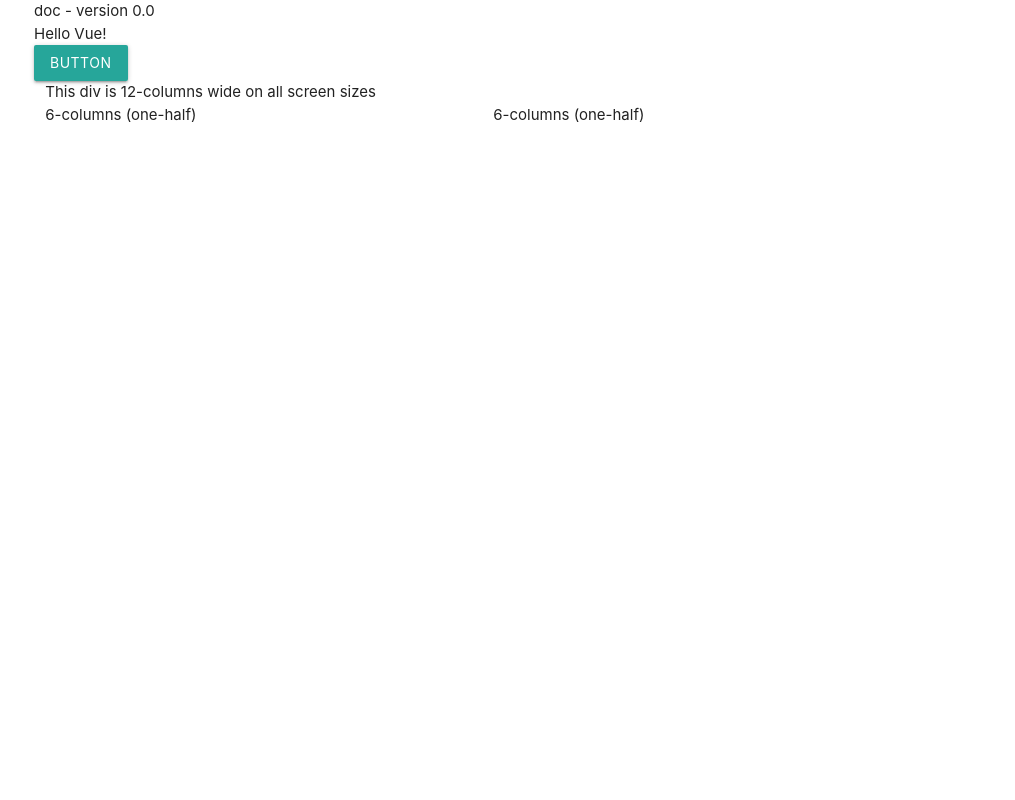
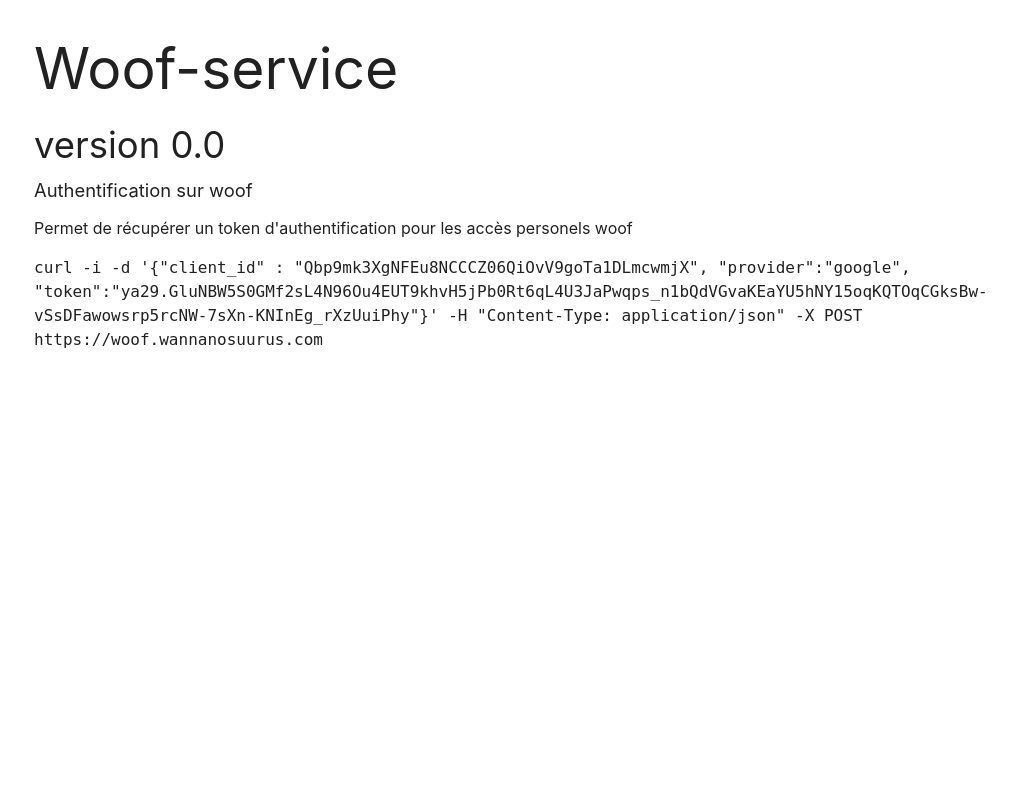
Before and after one commit to gamugamu/sentinel-woof, a Flask app: page / in a window 1280 px wide. Shown: the whole page, without its empty margins (158-1173 px from the left). Run offline with Flask 2, Linux system fonts and the light colour scheme.

Commit message:
preparation code

```diff
--- /dev/null
+++ b/static/doc.css
@@ -0,0 +1,12 @@
+
+@media (min-width: 623px) {
+    html {
+        font-size: 1em;
+    }
+}
+
+@media (max-width: 623px) {
+    html {
+        font-size: 0.8em;
+    }
+}
--- a/static/doc.js
+++ b/static/doc.js
@@ -2,6 +2,6 @@
   el: '#app',
   delimiters: ['${', '}'],
   data: {
-    message: 'Hello Vue!'
+    connect: ''
   }
 })
--- a/templates/doc.html
+++ b/templates/doc.html
@@ -6,24 +6,26 @@
   <meta name="description" content="The HTML5 Herald">
   <meta name="author" content="SitePoint">
   <script src="https://cdn.jsdelivr.net/npm/vue/dist/vue.js"></script>
+  <link rel="stylesheet" href="https://cdnjs.cloudflare.com/ajax/libs/materialize/1.0.0-beta/css/materialize.min.css">
 
   <div class="container">
-    doc - version 0.0
+    <h2>Woof-service</h2>
+    <h4>version 0.0</h4>
     <div id="app">
-      ${ message }
+      ${ connect }
     </div>
-    <a class="waves-effect waves-light btn">button</a>
-    <div class="row">
-      <div class="col s12">This div is 12-columns wide on all screen sizes</div>
-      <div class="col s6">6-columns (one-half)</div>
-      <div class="col s6">6-columns (one-half)</div>
+
+    <div class="step">
+      <h6>Authentification sur woof</h6>
+      <p>Permet de récupérer un token d'authentification pour les accès personels woof</p>
+      <code>curl -i -d '{"client_id" : "Qbp9mk3XgNFEu8NCCCZ06QiOvV9goTa1DLmcwmjX", "provider":"google", "token":"ya29.GluNBW5S0GMf2sL4N96Ou4EUT9khvH5jPb0Rt6qL4U3JaPwqps_n1bQdVGvaKEaYU5hNY15oqKQTOqCGksBw-vSsDFawowsrp5rcNW-7sXn-KNInEg_rXzUuiPhy"}' -H "Content-Type: application/json" -X POST https://woof.wannanosuurus.com</code>
     </div>
   </div>
 
 </head>
 
 <body>
+  <link rel="stylesheet" href={{url_for('static', filename='doc.css')}}></link>
   <script src={{url_for('static', filename='doc.js')}}></script>
-  <link rel="stylesheet" href="https://cdnjs.cloudflare.com/ajax/libs/materialize/1.0.0-beta/css/materialize.min.css">
 </body>
 </html>
```
Also changed, not shown: 2 other files.
